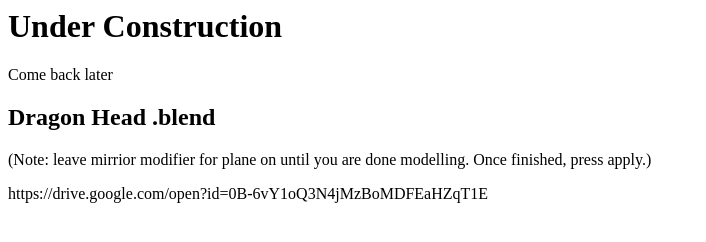
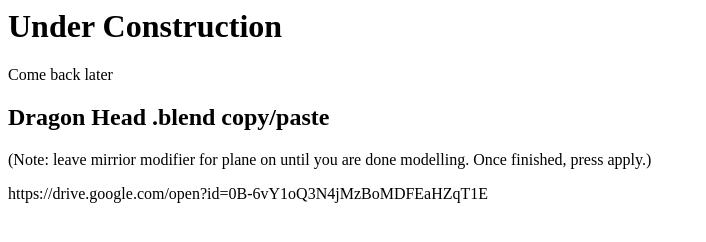
Before and after one commit to cnspencer/cnspencer.github.io, a plain HTML site: page index.html in a window 1280 px wide. Shown: the whole page, without its empty margins (0-706 px from the left). Drawn offline with Linux system fonts and the light colour scheme.

Commit message:
Update index.html

```diff
--- a/index.html
+++ b/index.html
@@ -5,7 +5,7 @@
 <body>
 <h1>Under Construction</h1>
 <p>Come back later</p>
-<h2>Dragon Head .blend</h2>
+<h2>Dragon Head .blend copy/paste</h2>
 <p>(Note: leave mirrior modifier for plane on until you are done modelling. Once finished, press apply.)</p>
 <p>https://drive.google.com/open?id=0B-6vY1oQ3N4jMzBoMDFEaHZqT1E</p>
 </body>
```
